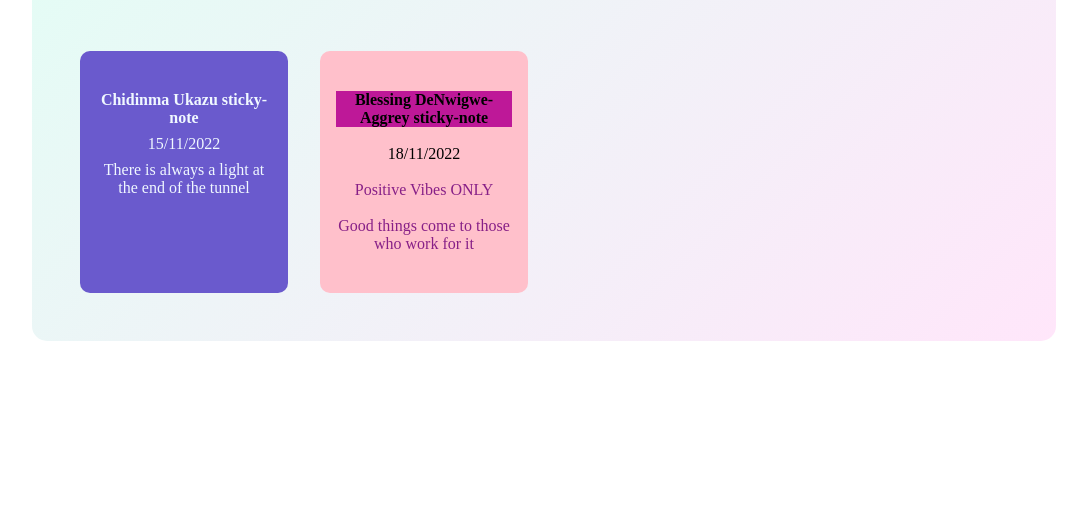
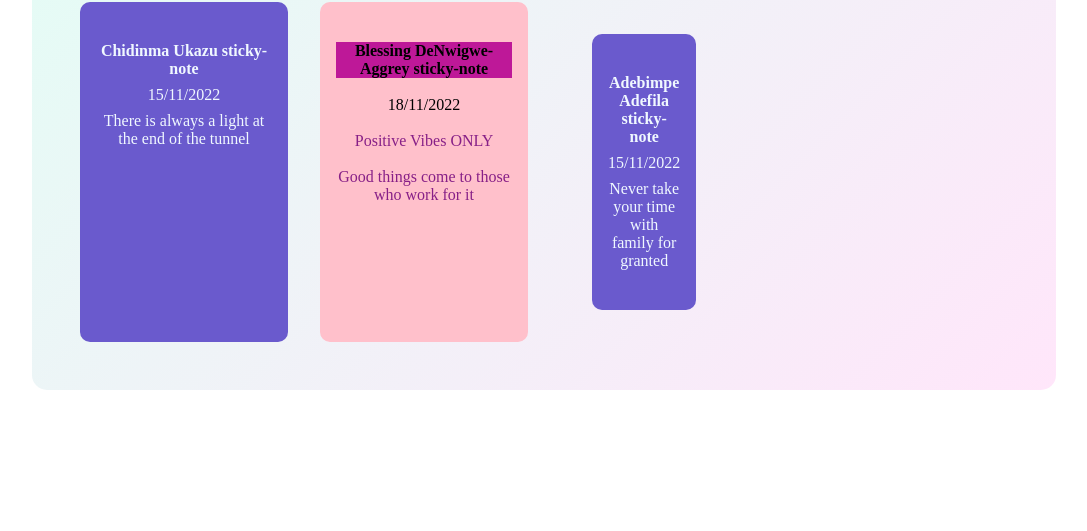
Before and after one commit to chidinma1234/Team1-subgroup1-stickynotes, a plain HTML site: page index.html in a window 1280 px wide. Shown: the part 269-800 px from the top of the page, without its empty margins (96-1183 px from the left). Drawn offline with Linux system fonts and the light colour scheme.

Commit message:
Update index.html

```diff
--- a/index.html
+++ b/index.html
@@ -29,6 +29,14 @@
                     <br />
                     <p class="B-p">Good things come to those who work for it</p>
                 </div>
+
+<div class="card">
+                <div class="card_one">
+                    <h4>Adebimpe Adefila sticky-note</h4>
+                    <p class="one">15/11/2022</p>
+                    <p>Never take your time with family for granted</p>
+                </div>
+
             </div>
         </div>
     </body>
```
